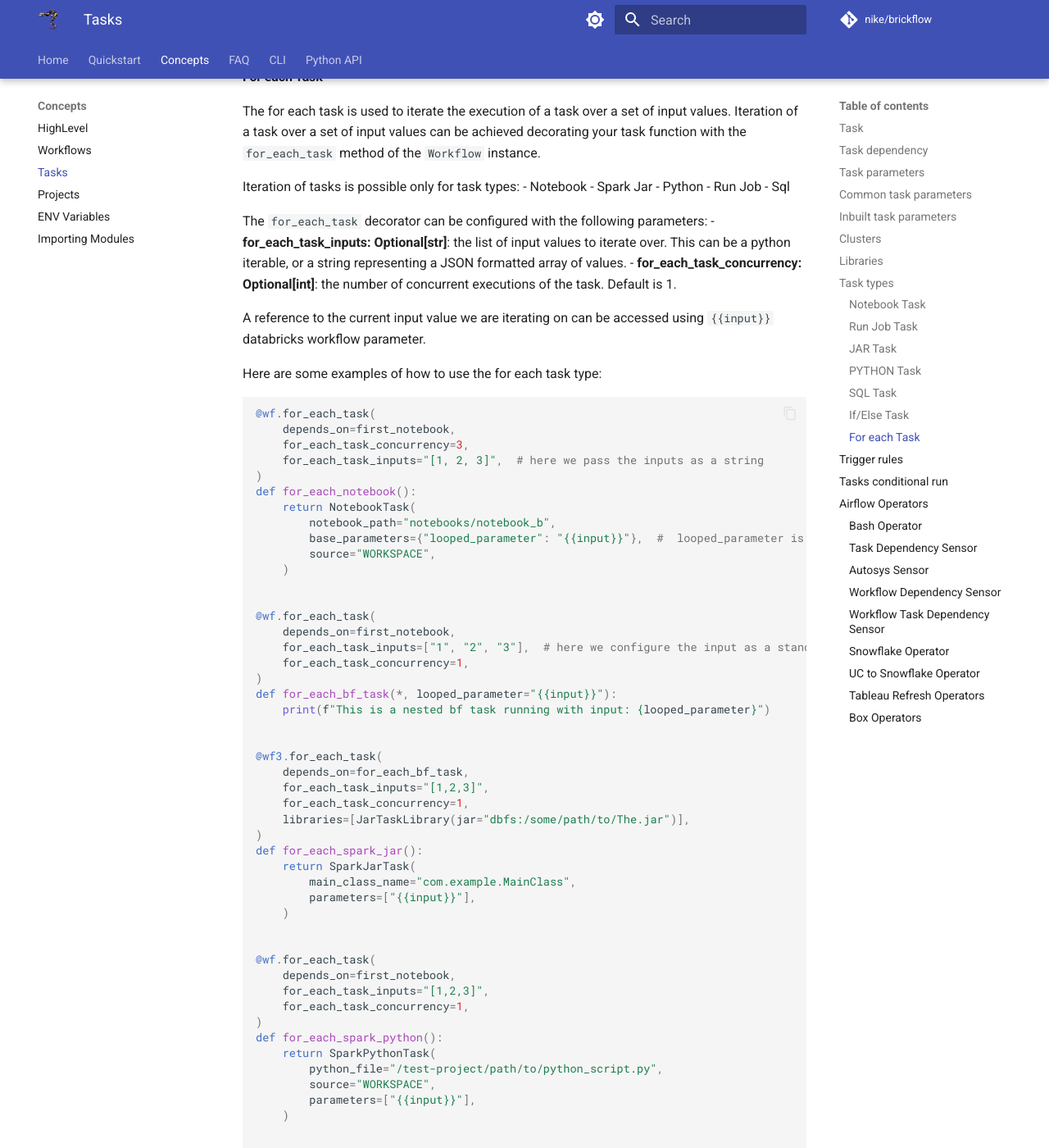
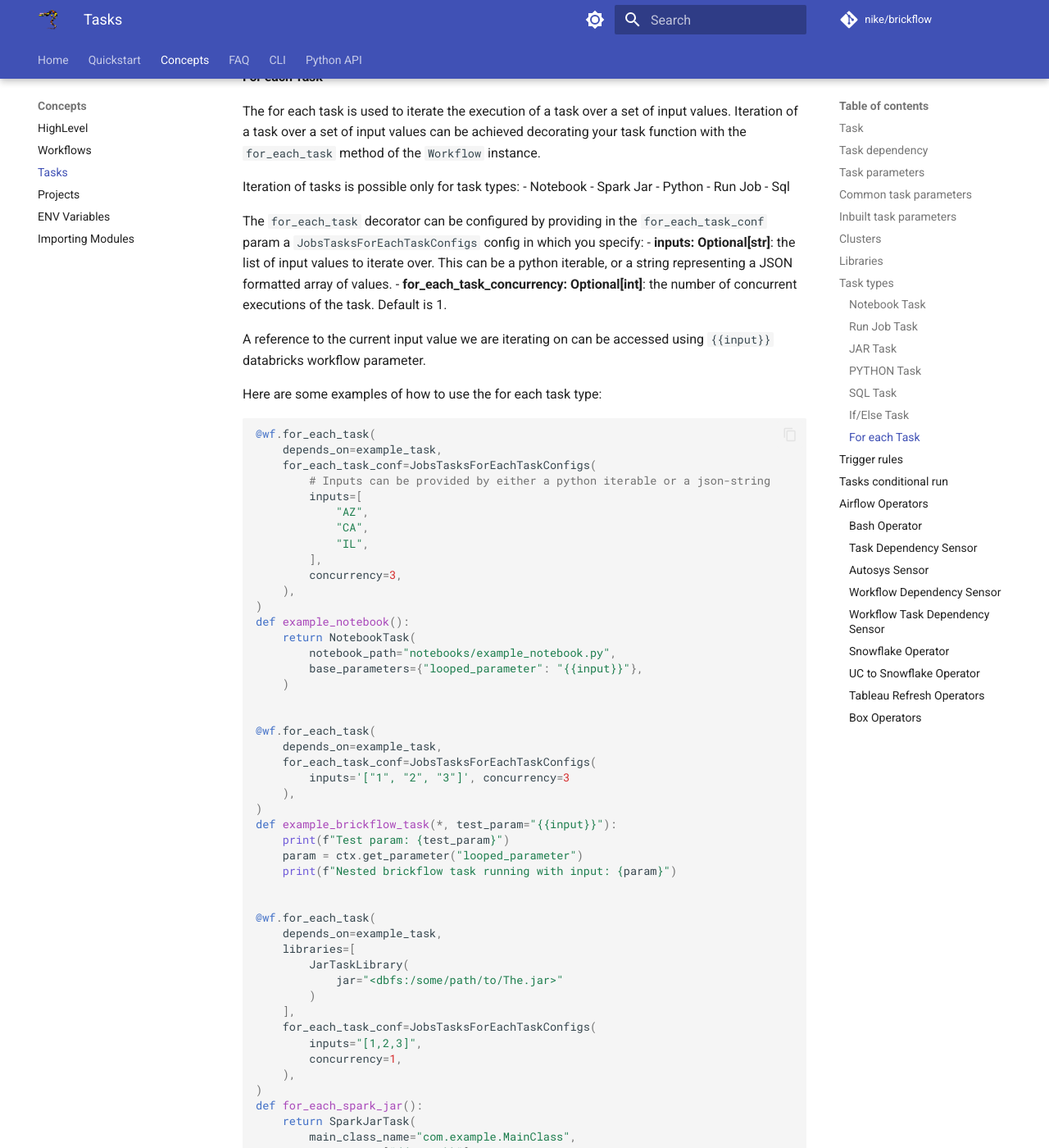
Before and after one commit to Nike-Inc/brickflow, an MkDocs documentation site: the page built from docs/tasks.md, in a window 1280 px wide and 1400 px high, scrolled down 10301 px. Shown: the whole window at 82% size. Built offline with MkDocs 1.6.1 and Material for MkDocs 9.7.7, drawn with Linux system fonts in a browser that asks for light colours; comment, search, counter and statistics services are not loaded; the version menu is left out; some of the changed text lies outside the part shown.

Commit message:
Updates to doc and examples after introduction of for each task config model

````diff
--- a/docs/tasks.md
+++ b/docs/tasks.md
@@ -512,8 +512,8 @@ Iteration of tasks is possible only for task types:
 - Run Job
 - Sql
 
-The `for_each_task` decorator can be configured with the following parameters:
-- **for_each_task_inputs: Optional[str]**: the list of input values to iterate over. This can be a python iterable, or a string representing a JSON formatted array of values.
+The `for_each_task` decorator can be configured by providing in the `for_each_task_conf` param a `JobsTasksForEachTaskConfigs` config in which you specify:
+- **inputs: Optional[str]**: the list of input values to iterate over. This can be a python iterable, or a string representing a JSON formatted array of values.
 - **for_each_task_concurrency: Optional[int]**: the number of concurrent executions of the task. Default is 1.
 
 A reference to the current input value we are iterating on can be accessed using `{{input}}` databricks workflow parameter.
@@ -522,34 +522,48 @@ Here are some examples of how to use the for each task type:
 
 ```python
 
-
 @wf.for_each_task(
-    depends_on=first_notebook,
-    for_each_task_concurrency=3,
-    for_each_task_inputs="[1, 2, 3]",  # here we pass the inputs as a string
+    depends_on=example_task,
+    for_each_task_conf=JobsTasksForEachTaskConfigs(
+        # Inputs can be provided by either a python iterable or a json-string
+        inputs=[
+            "AZ",
+            "CA",
+            "IL",
+        ],
+        concurrency=3,
+    ),
 )
-def for_each_notebook():
+def example_notebook():
     return NotebookTask(
-        notebook_path="notebooks/notebook_b",
-        base_parameters={"looped_parameter": "{{input}}"},  #  looped_parameter is set to {{input}} and will reference each time the current input we are working on in a specific iteration
-        source="WORKSPACE",
+        notebook_path="notebooks/example_notebook.py",
+        base_parameters={"looped_parameter": "{{input}}"},
     )
 
 
 @wf.for_each_task(
-    depends_on=first_notebook,
-    for_each_task_inputs=["1", "2", "3"],  # here we configure the input as a standard python list. Brickflow will take care of that
-    for_each_task_concurrency=1,
+    depends_on=example_task,
+    for_each_task_conf=JobsTasksForEachTaskConfigs(
+        inputs='["1", "2", "3"]', concurrency=3
+    ),
 )
-def for_each_bf_task(*, looped_parameter="{{input}}"):
-    print(f"This is a nested bf task running with input: {looped_parameter}")
+def example_brickflow_task(*, test_param="{{input}}"):
+    print(f"Test param: {test_param}")
+    param = ctx.get_parameter("looped_parameter")
+    print(f"Nested brickflow task running with input: {param}")
 
 
-@wf3.for_each_task(
-    depends_on=for_each_bf_task,
-    for_each_task_inputs="[1,2,3]",
-    for_each_task_concurrency=1,
-    libraries=[JarTaskLibrary(jar="dbfs:/some/path/to/The.jar")],
+@wf.for_each_task(
+    depends_on=example_task,
+    libraries=[
+        JarTaskLibrary(
+            jar="<dbfs:/some/path/to/The.jar>"
+        )
+    ],
+    for_each_task_conf=JobsTasksForEachTaskConfigs(
+        inputs="[1,2,3]",
+        concurrency=1,
+    ),
 )
 def for_each_spark_jar():
     return SparkJarTask(
@@ -559,36 +573,31 @@ def for_each_spark_jar():
 
 
 @wf.for_each_task(
-    depends_on=first_notebook,
-    for_each_task_inputs="[1,2,3]",
-    for_each_task_concurrency=1,
+    depends_on=example_task,
+    for_each_task_conf=JobsTasksForEachTaskConfigs(
+        inputs="[1,2,3]",
+        concurrency=1,
+    ),
 )
 def for_each_spark_python():
     return SparkPythonTask(
-        python_file="/test-project/path/to/python_script.py",
+        python_file="src/python/print_args.py",
         source="WORKSPACE",
         parameters=["{{input}}"],
     )
 
 
 @wf.for_each_task(
-    depends_on=first_notebook,
-    for_each_task_inputs='["job_param_1","job_param_2"]',
-    for_each_task_concurrency=1,
-)
-def for_each_run_job():
-    return RunJobTask(job_name="some_job_name")
-
-
-@wf.for_each_task(
-    depends_on=first_notebook,
-    for_each_task_inputs="[1,2,3]",
-    for_each_task_concurrency=1,
+    depends_on=example_notebook,
+    for_each_task_conf=JobsTasksForEachTaskConfigs(
+        inputs="[1,2,3]",
+        concurrency=1,
+    ),
 )
 def for_each_sql_task() -> any:
     return SqlTask(
-        query_id="some_sql_query_id",
-        warehouse_id="some_warehouse_id",
+        query_id="<some-query-id>",
+        warehouse_id="<some-warehouse-id>",
         parameters={"looped_parameter": "{{input}}"},
     )
 
````
Also changed, not shown: 1 other file.
